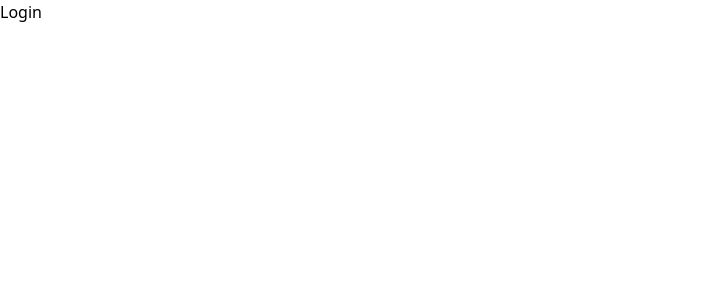
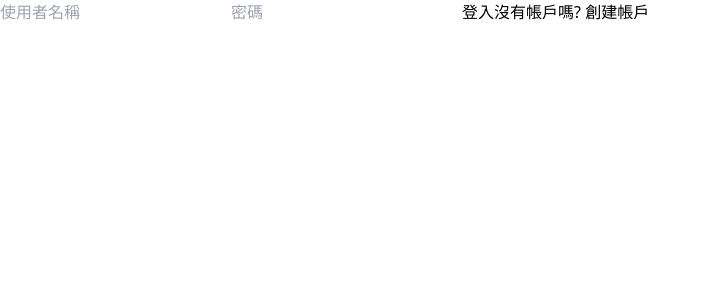
Before and after one commit to wayne035/chatHub, a React (Vite) app: page /Login in a window 1280 px wide. Shown: the top 300 px of the page, without its empty margins (0-709 px from the left). Built offline with nearby package versions, Linux system fonts and the light colour scheme.

Commit message:
login page 設置

```diff
--- a/src/pages/Login.tsx
+++ b/src/pages/Login.tsx
@@ -1,7 +1,70 @@
-import React from 'react'
+import {useState} from 'react'
+import {Link,useNavigate} from 'react-router-dom'
+import axios from 'axios'
+
+interface Data{
+  username: string,
+  password: string,
+}
 
 export default function Login() {
+  const [data,setData] = useState<Data>({
+    username: "",
+    password: "",
+  })
+  const [error, setError] = useState<string>('')
+  const navigate = useNavigate()
+  axios.defaults.withCredentials = true;
+  const ChangeValue = (e: { target: { name: any; value: any; }; }) => {
+    setData({ ...data, [e.target.name]: e.target.value });
+  };
+
+  const submit = async(e: { preventDefault: () => void })=>{
+    e.preventDefault()
+    const { username, password} = data;
+    if(validation(password,username)){
+      await axios.post('http://localhost:8000/api/auth/login',{
+        username,password
+      }).then(res=>{
+        if(res.data.status === 'success'){
+          alert('登入成功')
+          navigate('/')
+        }
+        if(res.data.status === 'fail'){
+          alert('登入失敗')
+        }
+      }).catch(err => setError(err.message));
+    }
+  }
+
+  const validation = (password: string ,username: string) =>{
+    if (username.length < 1) return alert('請輸入使用者名稱')
+    if (password.length < 1) return alert('請輸入使用者密碼')
+    return true
+  }
+
   return (
-    <div>Login</div>
+    <form onSubmit={submit}>
+      <input
+        type="text"
+        placeholder="使用者名稱"
+        name="username"
+        onChange={ChangeValue}
+        min='1'
+        required
+      />
+      <input
+        type="password"
+        placeholder="密碼"
+        name="password"
+        onChange={ChangeValue}
+        min='1'
+        required
+      />
+      <button type="submit">登入</button>
+      <span>
+        沒有帳戶嗎? <Link to="/register">創建帳戶</Link>
+      </span>
+    </form>
   )
 }
--- a/src/pages/Register.tsx
+++ b/src/pages/Register.tsx
@@ -27,7 +27,7 @@ export default function Register() {
     e.preventDefault()
     const { email, username, password,confirmPassWord} = data;
     if(validation(password,confirmPassWord)){
-      await axios.post('http://localhost:8000/api/auth',{
+      await axios.post('http://localhost:8000/api/auth/register',{
         username,email,password
       }).then(res=>{
         if(res.data.status === 'success'){
```
